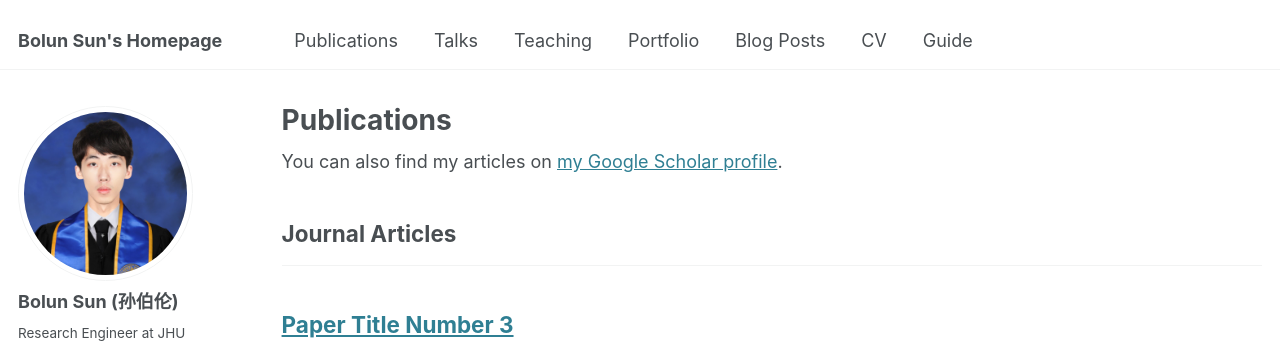
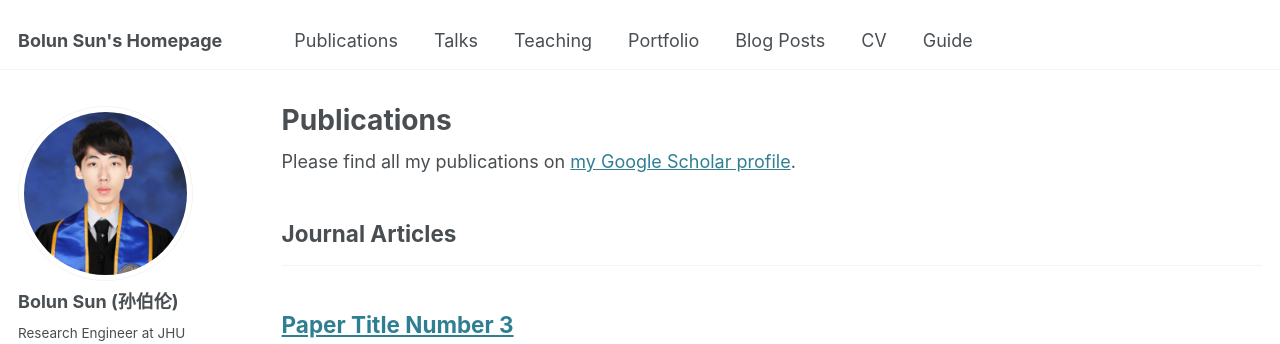
Before and after one commit to Baron-Sun/baron-sun.github.io, a Jekyll site: the page built from _pages/publications.html, in a window 1280 px wide and 900 px high. Shown: the top 344 px of the window. Built offline with Jekyll 4.4.1, drawn with Linux system fonts in a browser that asks for light colours; some web fonts are replaced.

Commit message:
Update publications.html

```diff
--- a/_pages/publications.html
+++ b/_pages/publications.html
@@ -6,7 +6,7 @@ author_profile: true
 ---
 
 {% if site.author.googlescholar %}
-  <div class="wordwrap">You can also find my articles on <a href="{{site.author.googlescholar}}">my Google Scholar profile</a>.</div>
+  <div class="wordwrap">Please find all my publications on <a href="{{site.author.googlescholar}}">my Google Scholar profile</a>.</div>
 {% endif %}
 
 {% include base_path %}
```
